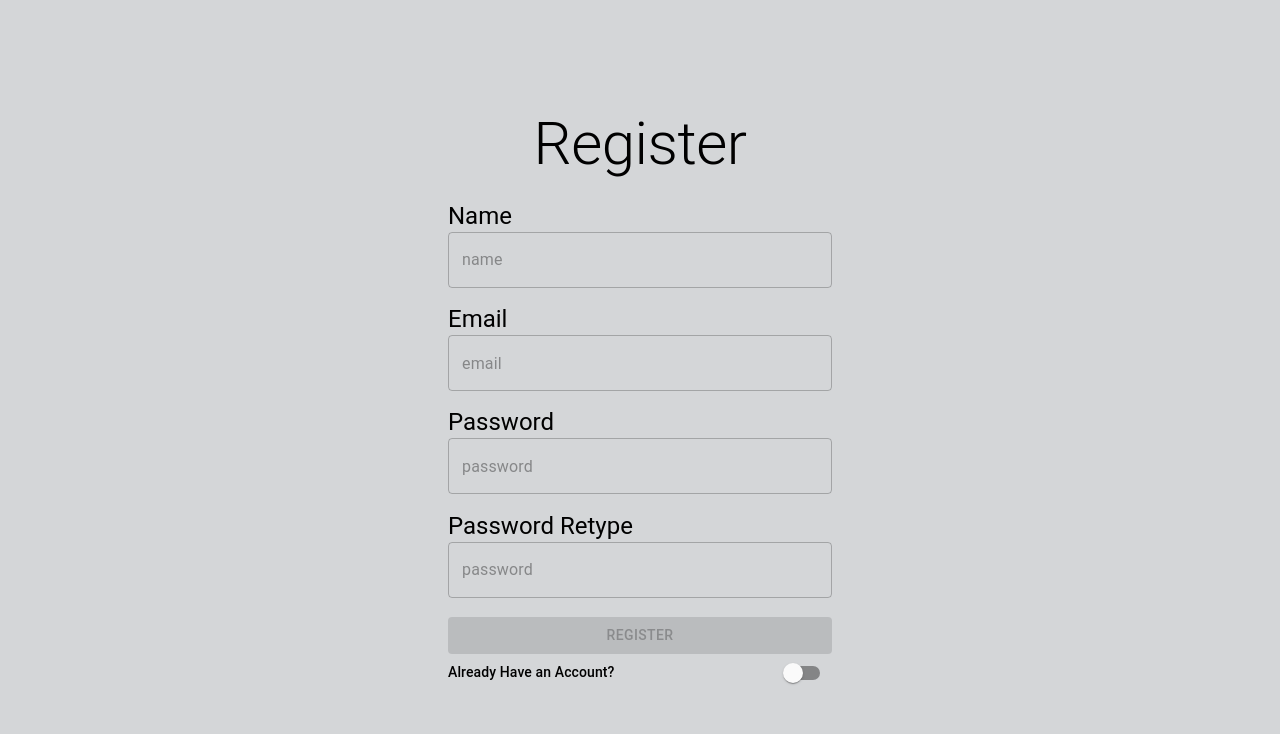
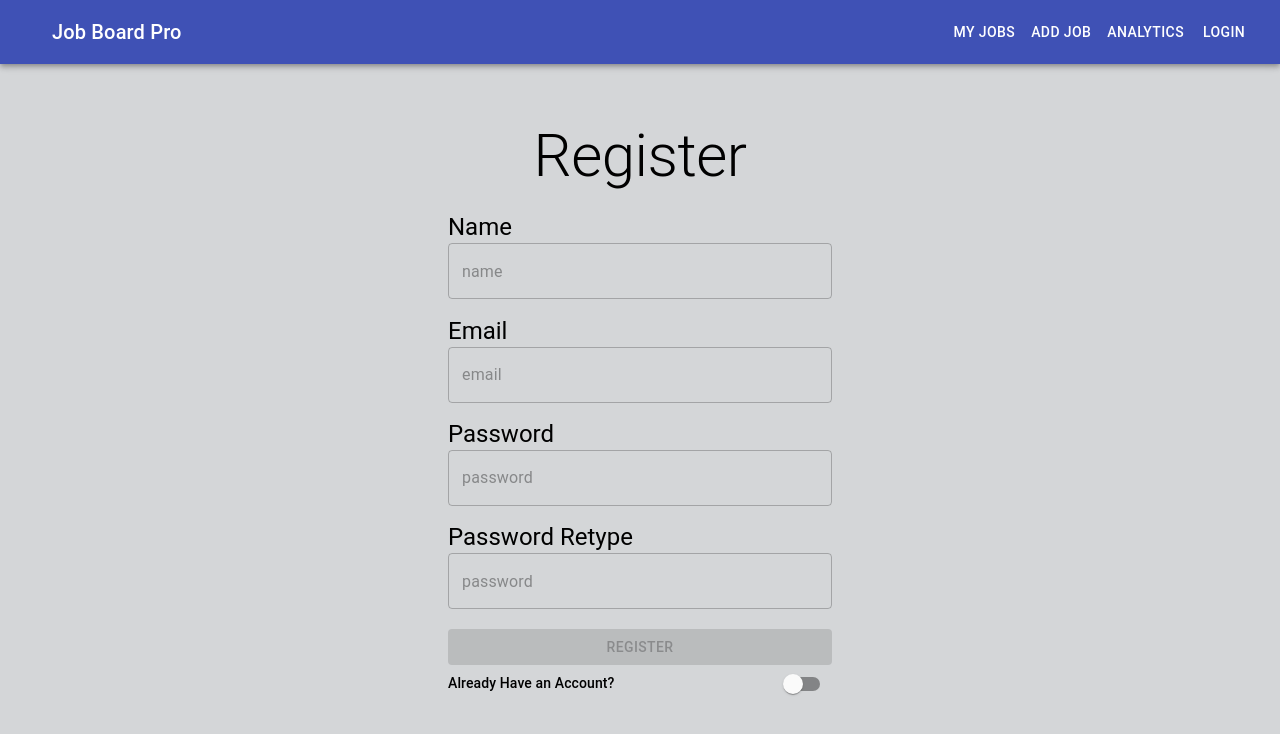
Before and after one commit to uziasr/job-board-FE, a React (Create React App) app: page /register in a window 1280 px wide. Shown: the top 734 px of the page. Built offline with nearby package versions, Linux system fonts and the light colour scheme.

Commit message:
added navigation bar

```diff
--- a/package.json
+++ b/package.json
@@ -7,6 +7,7 @@
     "@fortawesome/free-solid-svg-icons": "^5.15.1",
     "@fortawesome/react-fontawesome": "^0.1.11",
     "@material-ui/core": "^4.11.0",
+    "@material-ui/icons": "^4.9.1",
     "@testing-library/jest-dom": "^4.2.4",
     "@testing-library/react": "^9.3.2",
     "@testing-library/user-event": "^7.1.2",
--- a/src/App.css
+++ b/src/App.css
@@ -40,16 +40,13 @@
 }
 
 .jobBoardRoot {
-  /* display: flex;
-  justify-content: space-between;
-  width: 80%; */
   width: 100%;
   display: flex;
   flex-direction: column;
   justify-content: center;
   align-items: center;
   align-content: center;
-  margin-top: 3%;
+  margin-top: 1%;
 }
 
 .jobCardRootWrap {
@@ -120,7 +117,7 @@
 }
 
 .jobRoot {
-  margin: 4% auto 4% auto;
+  margin: 1.5% auto 4% auto;
   width: 60%;
 }
 
@@ -186,3 +183,21 @@
   /* font-weight: bold; */
   background: #d4d6d8;
 }
+
+.authRoot {
+  width: 30%;
+  position: fixed;
+  top: 15%;
+}
+
+@media only screen and (max-width: 1100px) {
+  .authRoot {
+    width: 60%;
+  }
+}
+
+@media only screen and (max-width: 768px) {
+  .authRoot {
+    width: 80%;
+  }
+}
--- a/src/App.js
+++ b/src/App.js
@@ -7,11 +7,13 @@ import JobBoard from './components/JobBoard'
 import Auth from "./components/auth/Auth"
 import Job from "./components/Job"
 import JobAnalytics from "./components/JobAnalytics"
+import NavBar from "./components/NavBar"
 
 function App() {
   return (
     <div className="App">
       <header className="App-header">
+        <NavBar />
         <Switch>
           <Route exact path={"/register"} component={Auth} />
           <PrivateRoute exact path={"/"} component={JobBoard} />
--- /dev/null
+++ b/src/components/NavBar.js
@@ -0,0 +1,50 @@
+import React from 'react';
+import { makeStyles } from '@material-ui/core/styles';
+import AppBar from '@material-ui/core/AppBar';
+import Toolbar from '@material-ui/core/Toolbar';
+import Typography from '@material-ui/core/Typography';
+import Button from '@material-ui/core/Button';
+import IconButton from '@material-ui/core/IconButton';
+import { Link } from "react-router-dom"
+
+const useStyles = makeStyles((theme) => ({
+    root: {
+        flexGrow: 1,
+    },
+    menuButton: {
+        marginRight: theme.spacing(2),
+    },
+    title: {
+        flexGrow: 1,
+        textAlign: "left"
+    },
+}));
+
+export default function ButtonAppBar() {
+    const classes = useStyles();
+
+    return (
+        <div style={{ width: "100%" }} className={classes.root}>
+            <AppBar position="static">
+                <Toolbar>
+                    <IconButton edge="start" className={classes.menuButton} color="inherit" aria-label="menu">
+                        {/* <MenuIcon /> */}
+                    </IconButton>
+                    <Typography variant="h6" className={classes.title}>Job Board Pro</Typography>
+                    <Link to={"/"} style={{color:"white", textDecoration:"none"}}>
+                        <Button color="inherit">My Jobs</Button>
+                    </Link>
+                    <Link to={"/add-job"} style={{color:"white", textDecoration:"none"}}>
+                        <Button color="inherit">Add Job</Button>
+                    </Link>
+                    <Link to={"/analytics"} style={{color:"white", textDecoration:"none"}}>
+                        <Button color="inherit">Analytics</Button>
+                    </Link>
+                    <Link to={"/register"} style={{color:"white", textDecoration:"none"}}>
+                        <Button color="inherit">Login</Button>
+                    </Link>
+                </Toolbar>
+            </AppBar>
+        </div>
+    );
+}
--- a/src/components/Scraper.js
+++ b/src/components/Scraper.js
@@ -76,7 +76,7 @@ const Scraper = () => {
     }
 
     return (
-        <div>
+        <div style={{margin:"0", top: "12%", position:"fixed"}}>
             <Typography variant="h2" style={{ color: "black", marginBottom: "32px" }}>Save Job</Typography>
             {loading ? <Loading background={"white"} /> : null}
             <div style={{ display: "flex", justifyContent: "space-between" }}>
--- a/src/components/auth/Auth.js
+++ b/src/components/auth/Auth.js
@@ -11,9 +11,9 @@ const Auth = () => {
     const [isNewUser, setIsNewUser] = useState(true)
 
     return (
-        <>
+        <div className="authRoot">
             {isNewUser ? <Register /> : <Login />}
-            <div style={{display:"flex", justifyContent: "space-between", alignContent: "center", alignItems: "center", width: "30%"}}>
+            <div style={{display:"flex", justifyContent: "space-between", alignContent: "center", alignItems: "center", width: "100%", marginBottom: isNewUser ? "10%" : "15%"}}>
                 <Typography variant="subtitle2" style={{color:"black"}}>Already Have an Account?</Typography>
                 <Switch
                     onChange={() => setIsNewUser(!isNewUser)}
@@ -22,7 +22,7 @@ const Auth = () => {
                 />
             </div>
 
-        </>
+        </div>
     );
 };
 
--- a/src/components/auth/Login.js
+++ b/src/components/auth/Login.js
@@ -25,7 +25,7 @@ const Login = () => {
     }
 
     return (
-        <div style={{ width: "30%" }}>
+        <div style={{ width: "100%" }}>
             <Typography variant="h2" style={{ color: "black" }}>Login</Typography>
             <div style={{ display: "flex", flexDirection: "column", margin: "5% 0 5% 0" }}>
                 <Typography variant="h5" style={{ color: "black", textAlign: "left" }}>Email</Typography>
--- a/src/components/auth/Register.js
+++ b/src/components/auth/Register.js
@@ -33,7 +33,7 @@ const Register = (props) => {
 
 
     return (
-        <div style={{ width: "30%" }}>
+        <div style={{ width: "100%", }}>
             <Typography variant="h2" style={{ color: "black" }}>Register</Typography>
             {error ? <Typography variant="h6" style={{ color: "red", textAlign: "left", marginTop: "4%" }}>{error}</Typography> : null}
             <div style={{ display: "flex", flexDirection: "column", margin: "5% 0 5% 0" }}>
```
Also changed, not shown: 1 other file (tests, documents, lock files or other folders).
